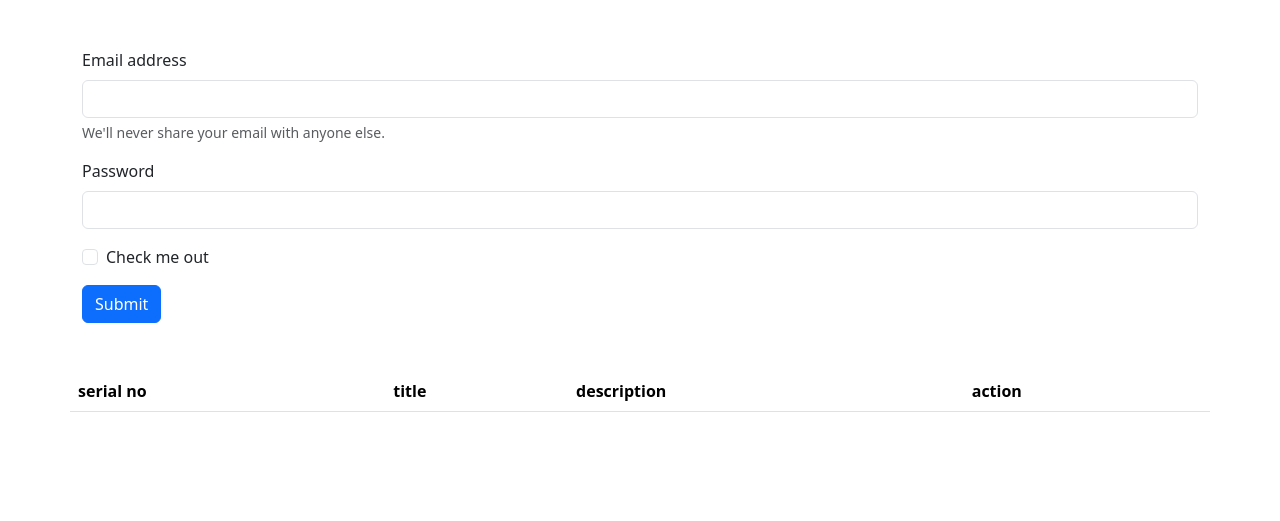
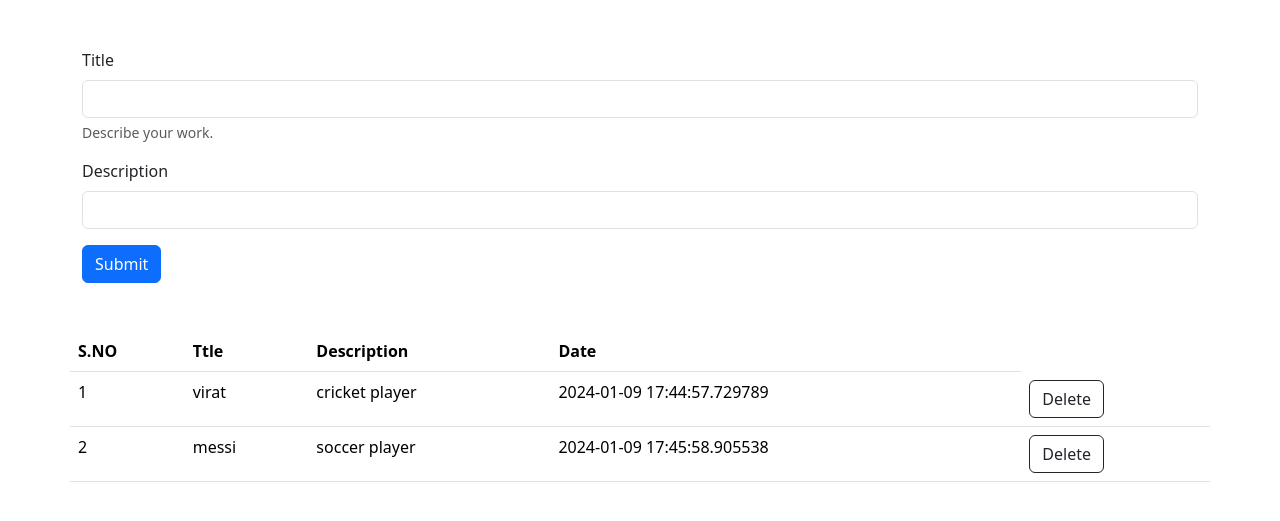
Before and after one commit to deekshithreddy12/flask-project, a Flask app: page / in a window 1280 px wide. Shown: the part 56-577 px from the top of the page. Run offline with Flask 3, Linux system fonts and the light colour scheme; data comes from the database, SQL or seed files in the repository; both versions use the stored data as it was after the commit; lists and menus that the app fills with data are empty.

Commit message:
last updated on tue morning

```diff
--- a/App.py
+++ b/App.py
@@ -1,40 +1,61 @@
-from flask import Flask, render_template
+from flask import Flask , render_template , request , redirect
 from flask_sqlalchemy import SQLAlchemy
 from datetime import datetime
 
 app = Flask(__name__)
 
-app.config['SQLALCHEMY_TRACK_MODIFICATIONS'] = False
-app.config['SQLALCHEMY_DATABASE_URI'] = "sqlite:///storage.db"
 
-db = SQLAlchemy(app)
+app.config['SQLALCHEMY_TRACK_MODIFICATIONS']=False
+app.config['SQLALCHEMY_DATABASE_URI']="sqlite:///storage.db"
+
+
+
+app.app_context()
+db =SQLAlchemy(app)
 
 class db_model(db.Model):
-    __tablename__ = 'db_model'
-    sno = db.Column(db.Integer, primary_key=True)
-    title = db.Column(db.String(200), nullable=False)
-    desc = db.Column(db.String(500), nullable=False)
-    date_of_task = db.Column(db.DateTime, default=datetime.utcnow)
+    sno =db.Column(db.Integer,primary_key=True)
+    title=db.Column(db.String(200),nullable=False)
+    desc=db.Column(db.String(500),nullable = False)
+    date_of_task =db.Column(db.DateTime, default =datetime.utcnow)
+
 
     def __repr__(self) -> str:
-        return f"{self.sno}-{self.title}"
+        return "{self.sno}-{self.title}"
 
-@app.route('/')
+
+@app.route('/',methods =['GET','POST'])
+
 def hello_world():
-    title = "Sample"
-    desc = "Computer is an electronic device"
-    task = db_model(title=title, desc=desc)
-    db.session.add(task)
-    db.session.commit()
+    if request.method =="POST":
+        title= request.form['title']
+        desc=request.form['desc']
 
-    return render_template('index.html')
+        task =db_model(title = title, desc=desc)
+        db.session.add(task)
+        db.session.commit()
+
+    altodo = db_model.query.all()
+
+
+    return render_template('index.html',altodo =altodo)
+
 
 @app.route('/about')
 def about():
-    return 'This is an about page'
+    return 'This is a about page'
 
-if __name__ == "__main__":
+@app.route('/delete/<int:sno>')
+def delete(sno):
+    currenttodo = db_model.query.filter_by(sno=sno).first()
+    db.session.delete(currenttodo)
+    db.session.commit()
+
+    return redirect('/')
+
+
+
+if __name__ =="__main__":
     with app.app_context():
         db.create_all()
-
-    app.run(debug=True)
+        app.run(debug=True)
--- a/templates/index.html
+++ b/templates/index.html
@@ -64,56 +64,61 @@
 
     <!--Form Code is Started-->
     <div class="my-5">
-      <form class="container">
+      <form class="container" action="/" method="POST">
         <div class="mb-3">
-          <label for="exampleInputEmail1" class="form-label"
-            >Email address</label
-          >
+          <label for="exampleInputEmail1" class="form-label">Title</label>
           <input
-            type="email"
+            type="text"
             class="form-control"
-            id="exampleInputEmail1"
+            id="title"
+            name="title"
             aria-describedby="emailHelp"
           />
-          <div id="emailHelp" class="form-text">
-            We'll never share your email with anyone else.
-          </div>
+          <div id="emailHelp" class="form-text">Describe your work.</div>
         </div>
         <div class="mb-3">
-          <label for="exampleInputPassword1" class="form-label">Password</label>
-          <input
-            type="password"
-            class="form-control"
-            id="exampleInputPassword1"
-          />
+          <label for="exampleInputPassword1" class="form-label"
+            >Description</label
+          >
+          <input type="text" class="form-control" id="desc" name="desc" />
         </div>
-        <div class="mb-3 form-check">
-          <input type="checkbox" class="form-check-input" id="exampleCheck1" />
-          <label class="form-check-label" for="exampleCheck1"
-            >Check me out</label>
 
-        </div>
         <button type="submit" class="btn btn-primary">Submit</button>
       </form>
     </div>
 
     <!-- Form Code is Ended-->
-<!--table code starts-->
-<table class="table container">
-  <thead>
-    <tr>
-      <th scope="col">serial no</th>
-      <th scope="col">title</th>
-      <th scope="col">description</th>
-      <th scope="col">action</th>
-    </tr>
-  </thead>
 
-
-</table>
-<!--table code ends-->
-
-
+    <!--Table Starts From Here-->
+    <table class="table container">
+      <thead>
+        <tr>
+          <th scope="col">S.NO</th>
+          <th scope="col">Ttle</th>
+          <th scope="col">Description</th>
+          <th scope="col">Date</th>
+        </tr>
+      </thead>
+      <tbody>
+        {% for todo in altodo %}
+        <tr>
+          <td>{{loop.index}}</td>
+          <td>{{todo.title}}</td>
+          <td>{{todo.desc}}</td>
+          <td>{{todo.date_of_task}}</td>
+          <td>
+            <a
+              href="/delete/{{todo.sno}}"
+              type="button"
+              class="btn btn-outline-dark"
+              >Delete</a
+            >
+          </td>
+        </tr>
+        {% endfor %}
+      </tbody>
+    </table>
+    <!--Table Ends Here-->
 
     <script
       src="https://cdn.jsdelivr.net/npm/bootstrap@5.3.2/dist/js/bootstrap.bundle.min.js"
```
Also changed, not shown: instance/storage.db.
